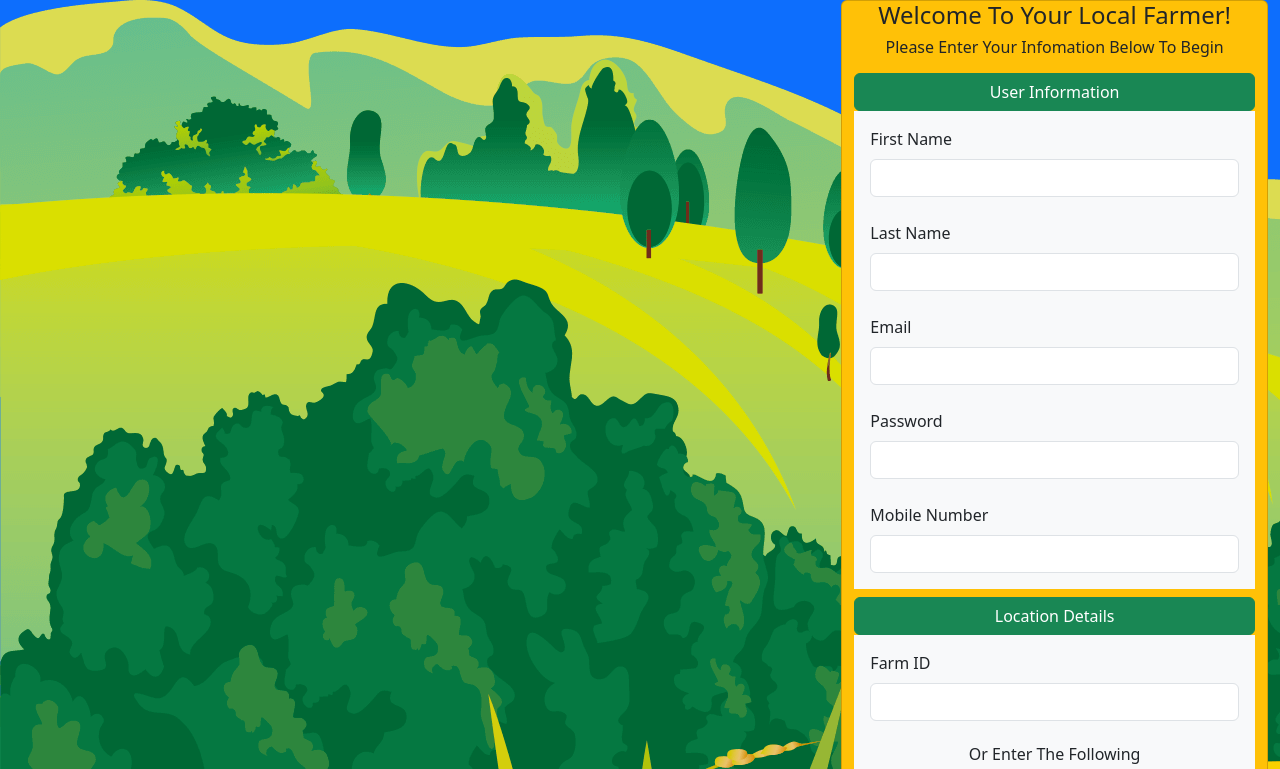
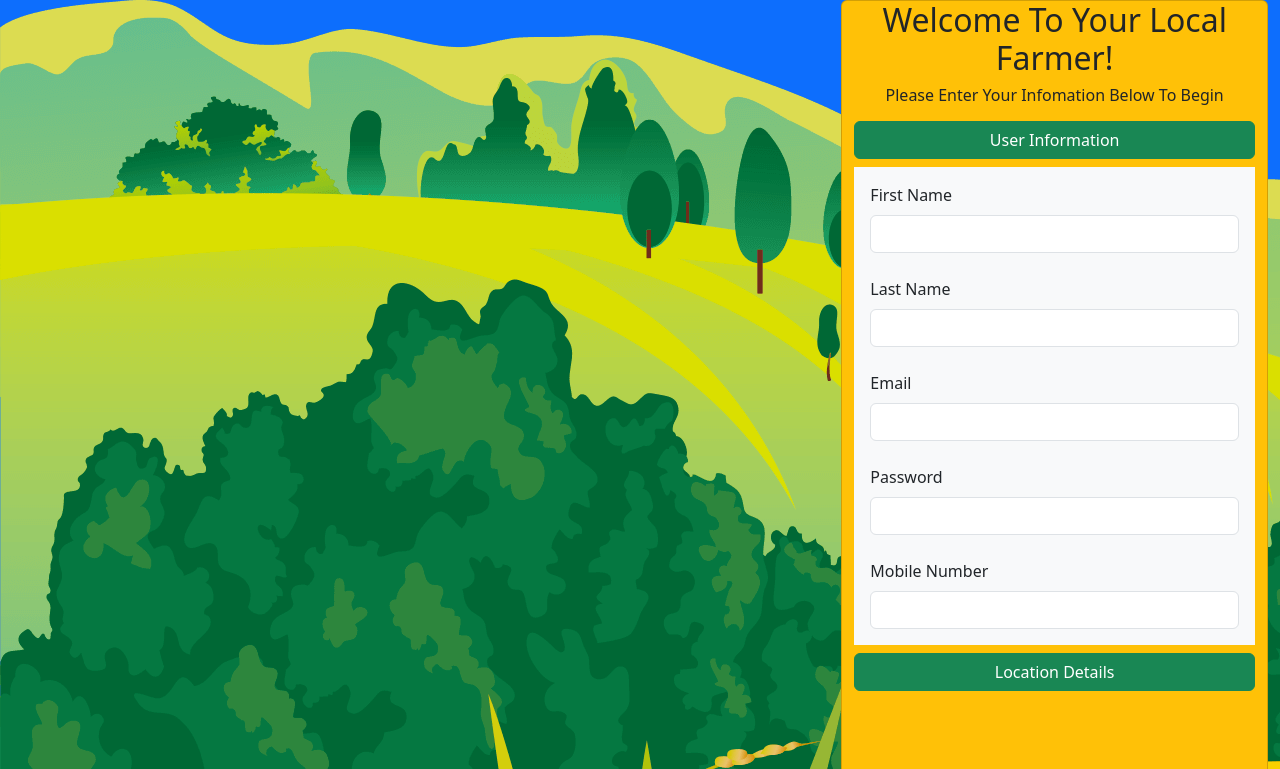
Before and after one commit to stkey42/Final-Project-DS3870-001, a plain HTML site: page Part1/registration.html in a window 1280 px wide. Both pictures are taken after a click on the button "User Information". Shown: the top 769 px of the page. Drawn offline with nearby package versions, Linux system fonts and the light colour scheme.

Commit message:
Update registration.html

```diff
--- a/Part1/registration.html
+++ b/Part1/registration.html
@@ -11,11 +11,16 @@
     <div class="row vw-100">
         <div class="col-md-6 col-lg-8 d-none d-md-block vh-100"></div>
         <div class="col-12 col-md-6 col-lg-4 card vh-50 bg-warning">
-            <h4 class="text-center">Welcome To Your Local Farmer!</h4>
+            <h2 class="text-center">Welcome To Your Local Farmer!</h2>
             <h6 class="text-center">Please Enter Your Infomation Below To Begin</h6>
 
-                <button class="btn btn-success sm-col-3 md-col-12 mt-2" id="User" type="button" data-bs-toggle="collapse" data-bs-target="#UserInformation" aria-expanded="false" aria-controls="UserInformation">User Information</button>
-                <div class="card-body bg-light" id="UserInformation">
+            <button class="btn btn-success sm-col-3 md-col-12 mt-2 mb-2"
+            id="User" type="button" data-bs-toggle="collapse"
+            data-bs-target="#UserInformation" aria-expanded="false"
+            aria-controls="UserInformation">User Information</button>
+
+            <div class="collapse" id="UserInformation">
+                <div class="card-body bg-light">
                     <form>
                         <label for="txtUserFName" class="form-label">First Name</label>
                         <input class="form-control" id="txtUserFName">
@@ -29,8 +34,15 @@
                         <input class="form-control" id="txtMobNum">
                     </form>
         </div>
-            <button class="btn btn-success sm-col-3 md-col-12 mt-2" id="Farm" type="button" data-bs-toggle="collapse" data-bs-target="#FarmInformation" aria-expanded="false" aria-controls="FarmInformation">Location Details</button>
-                   <div class="card-body bg-light" id="FarmInformation">
+            </div>
+
+                   <button class="btn btn-success sm-col-3 md-col-12 mt-2 mb-2"
+                   id="Farm" type="button" data-bs-toggle="collapse"
+                   data-bs-target="#FarmInformation" aria-expanded="false"
+                   aria-controls="FarmInformation">Location Details</button>
+
+                   <div class="collapse" id="FarmInformation">
+                    <div class="card-body bg-light">
                         <form>
                             <label for="txtFarmId" class="form-label">Farm ID</label>
                             <input class="form-control" id="txtFarmId">
@@ -49,17 +61,11 @@
                             <input class="form-control" id="txtZip">
                     </form>
             </div>
+                   </div>
 
     <script src="https://cdn.jsdelivr.net/npm/bootstrap@5.3.0-alpha1/dist/js/bootstrap.bundle.min.js" integrity="sha384-w76AqPfDkMBDXo30jS1Sgez6pr3x5MlQ1ZAGC+nuZB+EYdgRZgiwxhTBTkF7CXvN" crossorigin="anonymous"></script>
     <script src="https://code.jquery.com/jquery-3.6.3.min.js" integrity="sha256-pvPw+DownLPUjgMXY0G+8O0xUf+/Im1MZjXxxgOcBQBXU=" crossorigin="anonymous"></script>
     <script>
-        $(document).on('click','#btnUser',function(){
-            $('divUserInformation').slideToggle();
-        })
-        $(document).on('click','#btnFarm',function(){
-        $('divFarmInformation').slideToggle();
-        })
-
 
     </script>
 </body>
```
Lines whose indentation alone changed are shown as unchanged.
